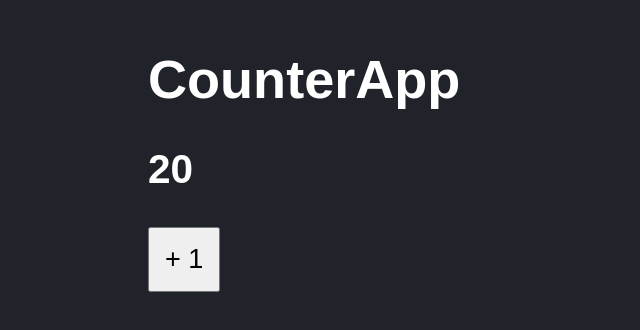
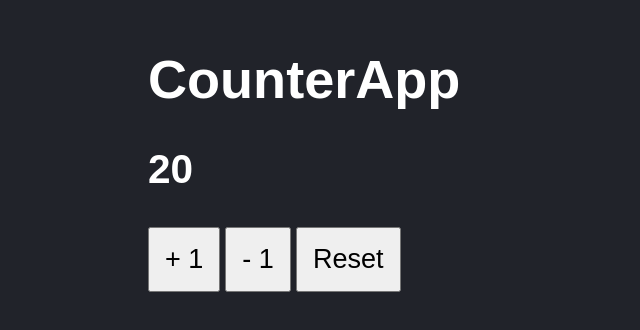
Before and after one commit to Curso-React-Js/03-first-app, a React (Vite) app: page / in a window 1280 px wide. Shown: the part 136-466 px from the top of the page, without its empty margins (0-640 px from the left). Built offline with nearby package versions, Linux system fonts and the light colour scheme.

Commit message:
agregando funcionalidades al onclick a los hooks

```diff
--- a/src/CounterApp.jsx
+++ b/src/CounterApp.jsx
@@ -17,6 +17,9 @@
     setCounter((c) => c + 1);
   }
 
+  const handleSubstract = () => setCounter(counter - 1);
+  const handleReset = () => setCounter(value);
+
   return (
     <>
       <h1>CounterApp</h1>
@@ -25,6 +28,8 @@
       {/* Solo se manda la referencia */}
       {/* Es lo mismo que (event) => { .. } */}
       <button onClick={ handledAdd }>+ 1</button>
+      <button onClick={ handleSubstract }>- 1</button>
+      <button onClick={ handleReset }>Reset</button>
     </>
   );
 }
--- a/src/styles.css
+++ b/src/styles.css
@@ -10,4 +10,5 @@
 button {
   padding: 15px;
   font-size: 1.3rem;
+  margin-right: 5px;
 }
```
